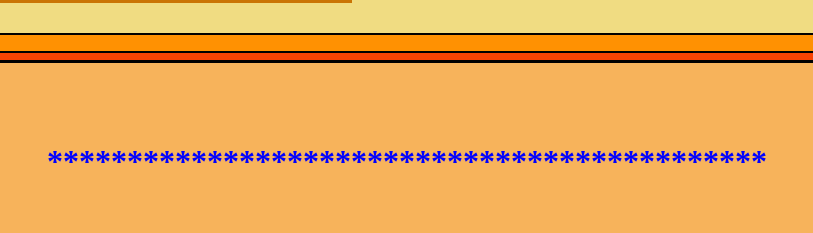
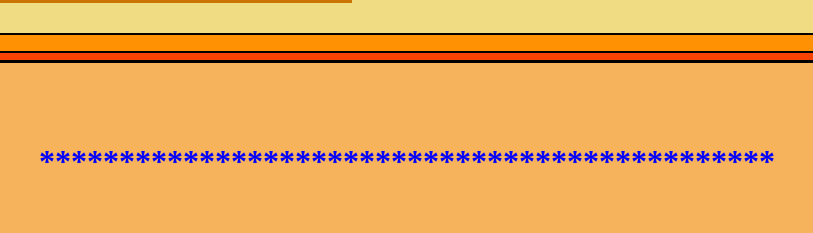
Before and after one commit to VitorSquina/GremioEstudantil, a plain HTML site: page index.html in a window 1280 px wide. Shown: the part 2131-2364 px from the top of the page, 233-1046 px from the left. Drawn offline with Linux system fonts and the light colour scheme.

Commit message:
deletando

```diff
--- a/index.html
+++ b/index.html
@@ -108,7 +108,7 @@
         </section>
     </body>
     <footer>
-       <h1>*********************************************</h1>
+       <h1>**********************************************</h1>
        <img class="Logo-footer" src="logo.jpeg">
        <img class="Logo-footer2" src="logo-escola.jpg">
     </footer>
```
